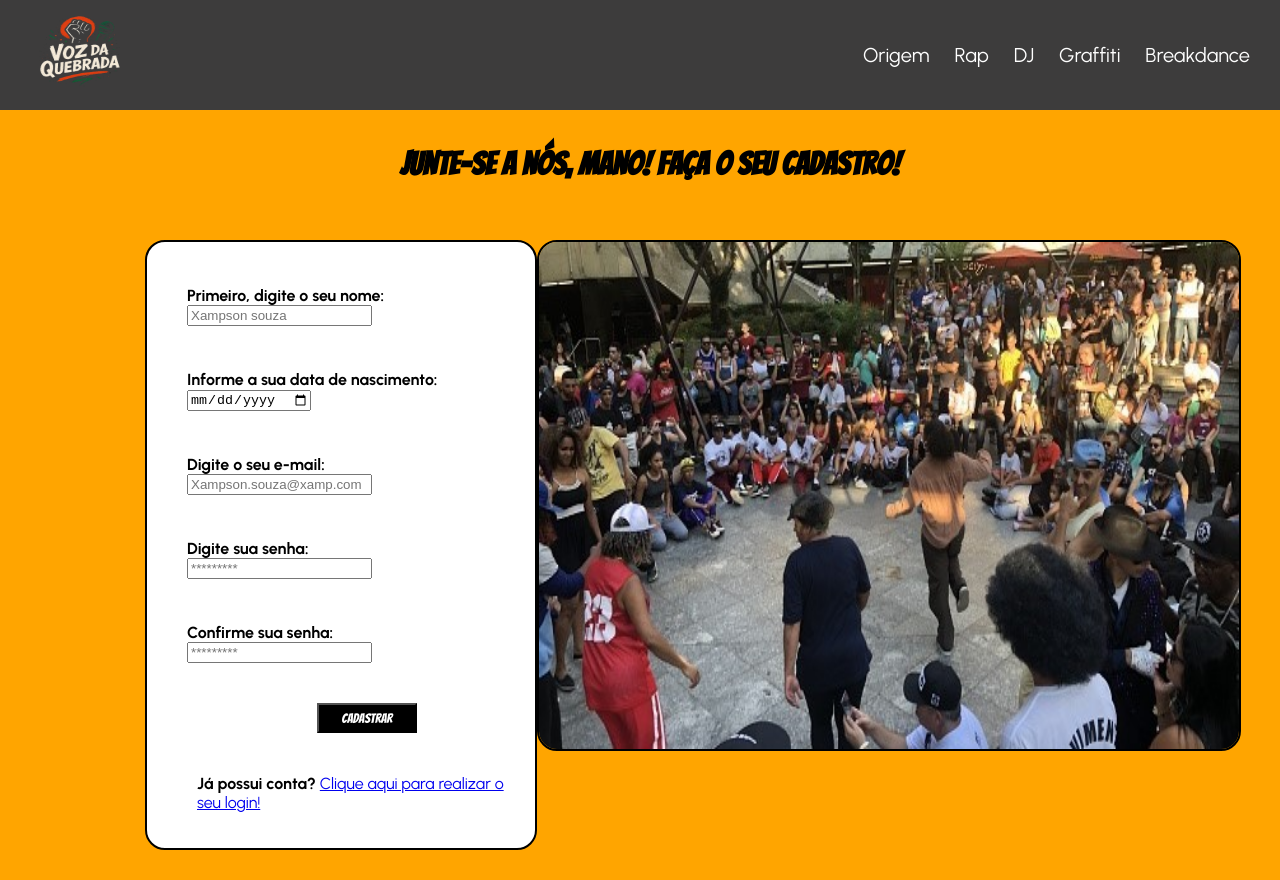
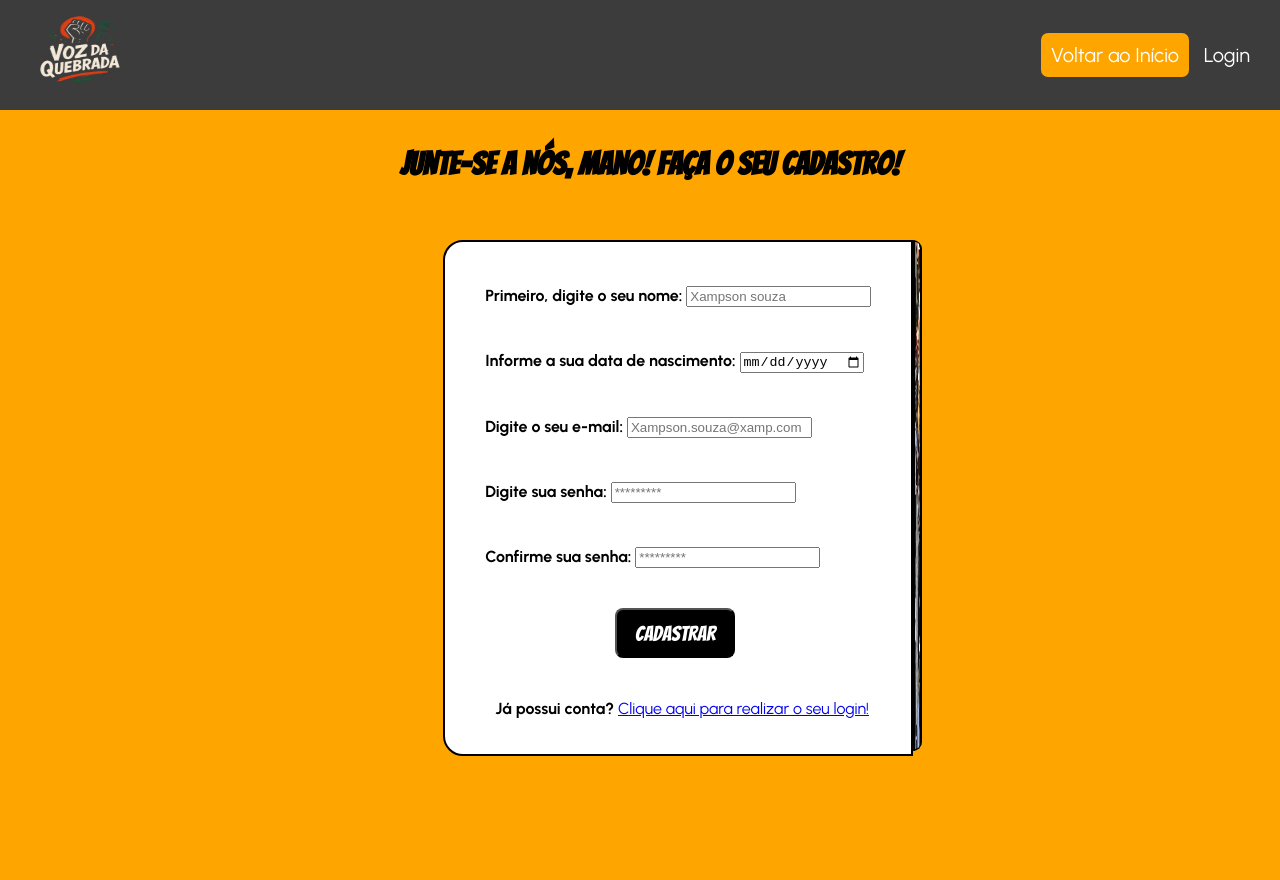
Before and after one commit to diass-gui/ProjetoIndividual_SPTECH, a plain HTML site: page site/cadastro.html in a window 1280 px wide. After the commit the page ends 800 px from the top, so only its background shows below. Drawn offline with Linux system fonts and the light colour scheme.

Commit message:
Ajustes no código e estilização index e cadastro

```diff
--- a/site/cadastro.html
+++ b/site/cadastro.html
@@ -17,11 +17,8 @@
 
         <div class="paginas">
             <ul>
-                <a href="origem.html">Origem</a>
-                <a href="rap.html">Rap</a>
-                <a href="dj.html">DJ</a>
-                <a href="graffiti.html">Graffiti</a>
-                <a href="breakdance.html">Breakdance</a>
+                <a href="index.html" class="cadastro_voltar">Voltar ao Início</a>
+                <a href="login.html">Login</a>
             </ul>
         </div>
 
@@ -59,11 +56,10 @@
                 <div class="link_login">
                     <p><b>Já possui conta?</b> <a href="login.html">Clique aqui para realizar o seu login!</a></p>
                 </div>
+
             </div>
+            <img src="assets/imgs/foto_cadastro.jpg">
         </div>
-
-        <img src="assets/imgs/foto_cadastro.jpg">
-
     </div>
 
 </body>
--- a/site/styles/cadastro.css
+++ b/site/styles/cadastro.css
@@ -3,6 +3,15 @@ body {
     margin: 0;
     font-family: 'Urbanist', sans-serif;
     background-color: orange;
+}
+.navbar .paginas .cadastro_voltar {
+    background-color: orange;
+    color:white;
+    border-radius: 7px;
+}
+.navbar .paginas .cadastro_voltar a:hover {
+    background-color: black;
+    transition: 250ms;
 }
 .titulo_cadastro {
     display: flex;
@@ -29,15 +38,16 @@ body {
     justify-content: space-around;
     margin: 0;
     margin-left: 25px;
+    flex-direction: row;
 }
 .cadastro_form .dados_cadastro {
+    display: flex;
     background-color: white;
     flex-direction: column;
     padding: 20px;
     border: 2px solid black;
-    border-radius: 20px;
-    margin-left: 120px;
-    display: flex;
+    border-radius: 20px 0px 0px 20px;
+    margin-left: 100px;
 }
 .cadastro_form .dados_cadastro .campo_cadastro {
     padding: 20px;
@@ -48,9 +58,11 @@ body {
     color: white;
     font-family: 'Bangers', cursive;
     margin-left: 150px;
-    height: 30px;
-    width: 100px;
+    height: 50px;
+    width: 120px;
     margin-top: 20px;
+    border-radius: 8px;
+    font-size: 21px;
 }
 .cadastro_form .dados_cadastro .btn_cadastrar button:hover {
     color: orange;
@@ -60,11 +72,11 @@ body {
     margin-left: 30px;
     margin-top: 25px;
 }
-.cadastro img {
+.cadastro .cadastro_form img {
     height: 507px;
-    width: 700px;
+    width: 05px;
     margin: 0;
     border: 2px solid black;
-    border-radius: 20px;
+    border-radius: 0px 20px 20px 0px;
     margin-right: 39.5px;
 }
--- a/site/styles/index.css
+++ b/site/styles/index.css
@@ -49,6 +49,7 @@ body {
 /* Banner */
 .banner {
     background-color: orange;
+    height: 450px;
     display: flex;
     margin: 0 auto;
     flex-direction: row;
```
